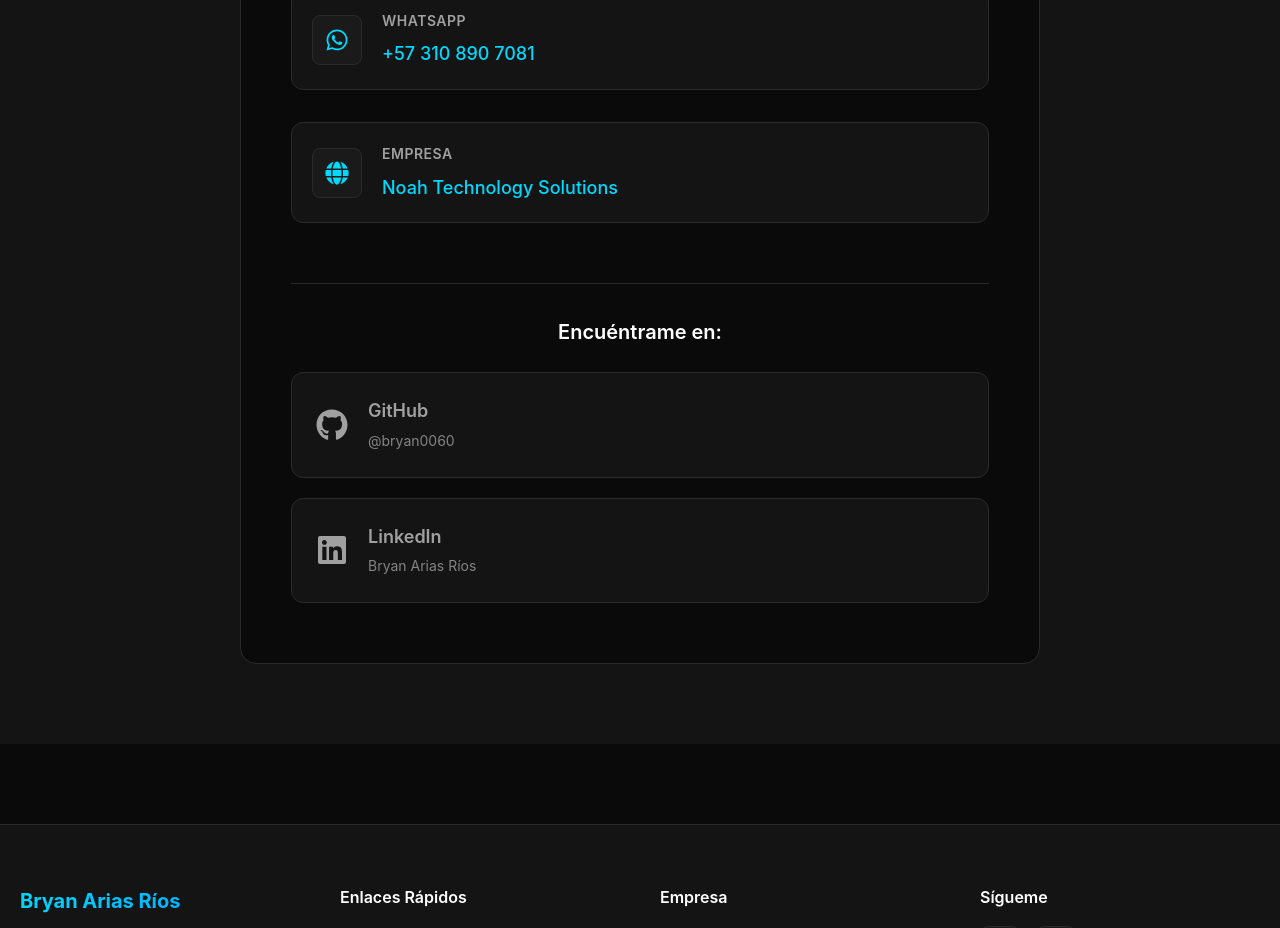
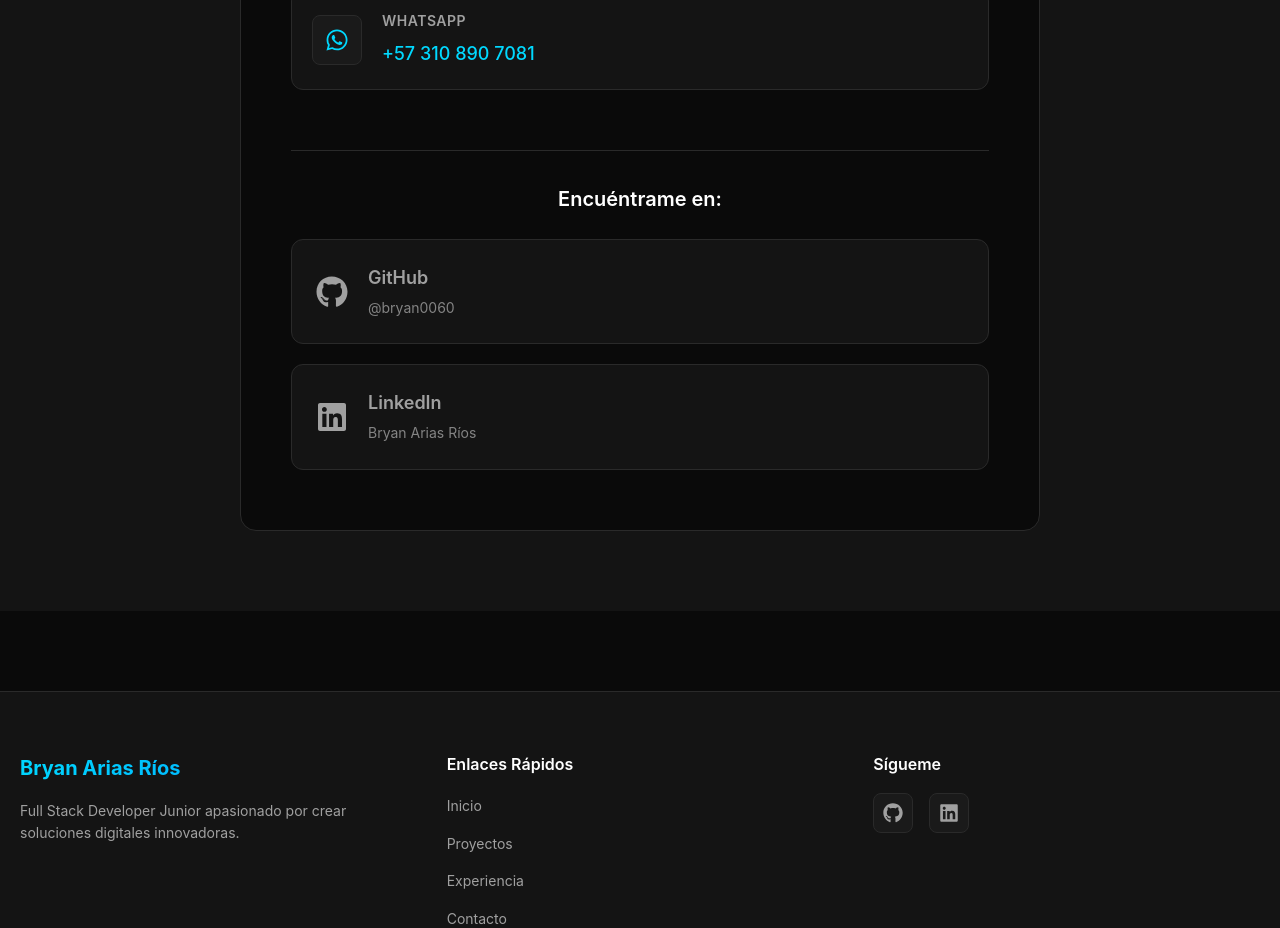
Before and after one commit to bryan0060/portafolio-bryan-arias-rios, a React (Vite) app: page / in a window 1280 px wide. Shown: the part 8900-9828 px from the top of the page. Built offline with nearby package versions, Linux system fonts and the light colour scheme.

Commit message:
Remove company information from Footer and Contact sections

```diff
--- a/src/components/Footer.jsx
+++ b/src/components/Footer.jsx
@@ -27,18 +27,6 @@ const Footer = () => {
             </ul>
           </div>
 
-          <div className="footer-section">
-            <h4 className="footer-subtitle">Empresa</h4>
-            <a
-              href={PERSONAL_INFO.company.website}
-              target="_blank"
-              rel="noopener noreferrer"
-              className="company-link"
-            >
-              <FaGlobe />
-              <span>{PERSONAL_INFO.company.name}</span>
-            </a>
-          </div>
 
           <div className="footer-section">
             <h4 className="footer-subtitle">Sígueme</h4>
--- a/src/sections/Contact.jsx
+++ b/src/sections/Contact.jsx
@@ -63,22 +63,6 @@ const Contact = () => {
                 </div>
               </div>
 
-              <div className="contact-item">
-                <div className="contact-icon">
-                  <FaGlobe />
-                </div>
-                <div className="contact-text">
-                  <h4 className="contact-label">Empresa</h4>
-                  <a
-                    href={PERSONAL_INFO.company.website}
-                    target="_blank"
-                    rel="noopener noreferrer"
-                    className="contact-value contact-link"
-                  >
-                    {PERSONAL_INFO.company.name}
-                  </a>
-                </div>
-              </div>
             </div>
 
             <div className="social-links">
```
